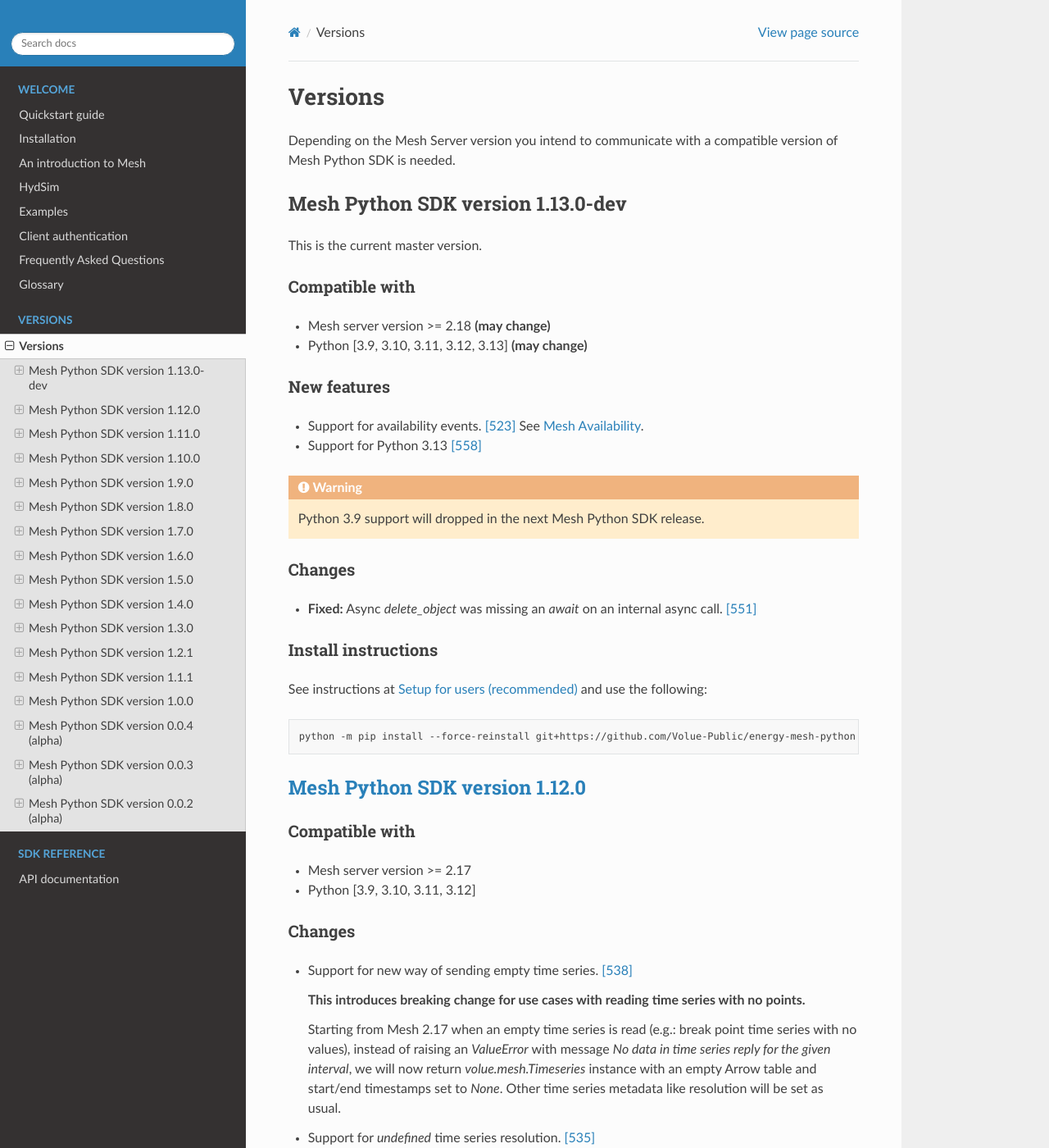
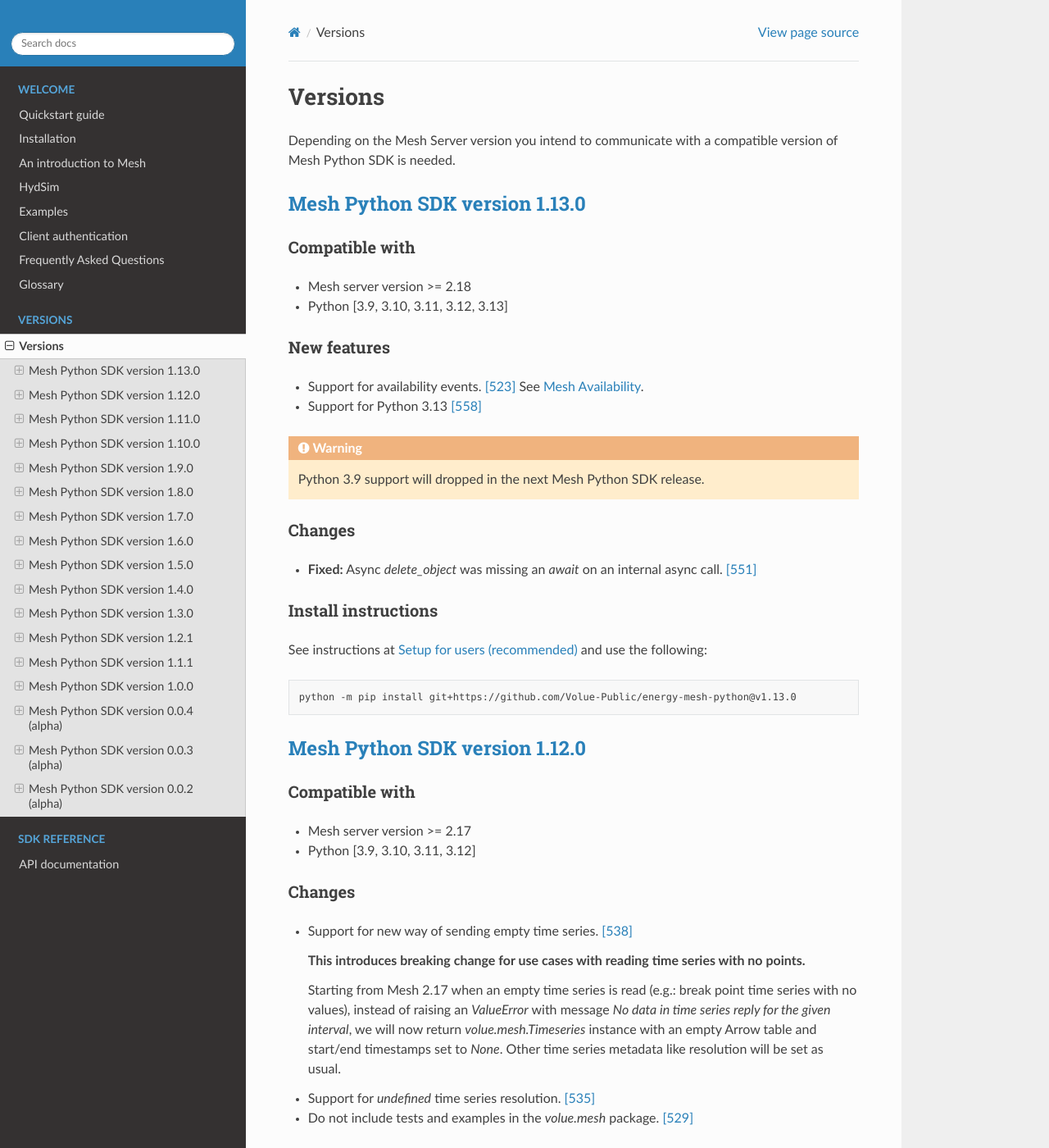
Before and after one commit to Volue-Public/energy-mesh-python, a Sphinx documentation site: the page built from docs/source/versions.rst, in a window 1280 px wide and 1400 px high. Shown: the whole window at 82% size. Built offline with Sphinx 7.4.7 and the Read the Docs theme 3.1.0, drawn with Linux system fonts in a browser that asks for light colours.

Commit message:
Release version 1.13

```diff
--- a/docs/source/versions.rst
+++ b/docs/source/versions.rst
@@ -3,16 +3,14 @@
 
 Depending on the Mesh Server version you intend to communicate with a compatible version of Mesh Python SDK is needed.
 
-Mesh Python SDK version 1.13.0-dev
-**********************************
-
-This is the current master version.
+`Mesh Python SDK version 1.13.0 <https://github.com/Volue-Public/energy-mesh-python/releases/tag/v1.13.0>`_
+***********************************************************************************************************
 
 Compatible with
 ~~~~~~~~~~~~~~~~~~
 
-- Mesh server version >= 2.18 **(may change)**
-- Python [3.9, 3.10, 3.11, 3.12, 3.13] **(may change)**
+- Mesh server version >= 2.18
+- Python [3.9, 3.10, 3.11, 3.12, 3.13]
 
 New features
 ~~~~~~~~~~~~~~~~~~
@@ -37,7 +35,7 @@
 
 .. code-block:: bash
 
-    python -m pip install --force-reinstall git+https://github.com/Volue-Public/energy-mesh-python
+    python -m pip install git+https://github.com/Volue-Public/energy-mesh-python@v1.13.0
 
 
 `Mesh Python SDK version 1.12.0 <https://github.com/Volue-Public/energy-mesh-python/releases/tag/v1.12.0>`_
--- a/pyproject.toml
+++ b/pyproject.toml
@@ -1,6 +1,6 @@
 [tool.poetry]
 name = "volue.mesh"
-version = "1.13.0-dev"
+version = "1.13.0"
 description = ""
 license = "Proprietary"
 authors = ["Volue AS"]
```
